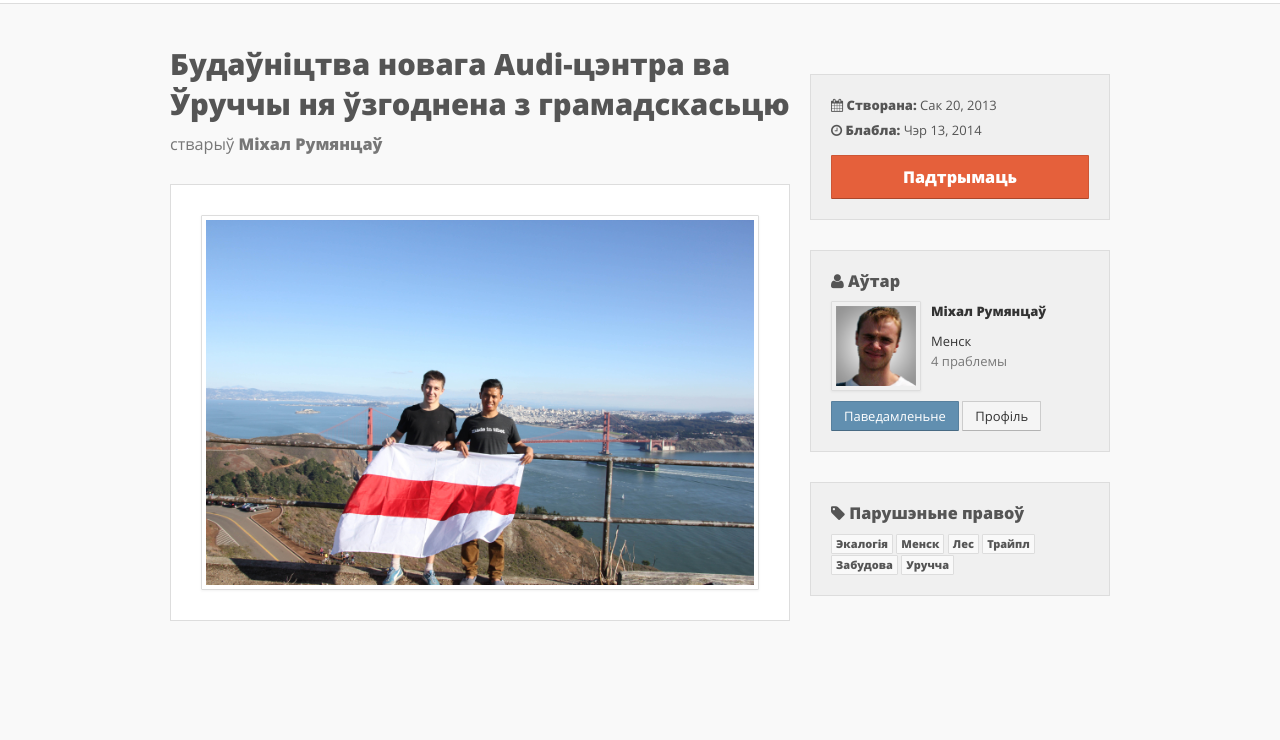
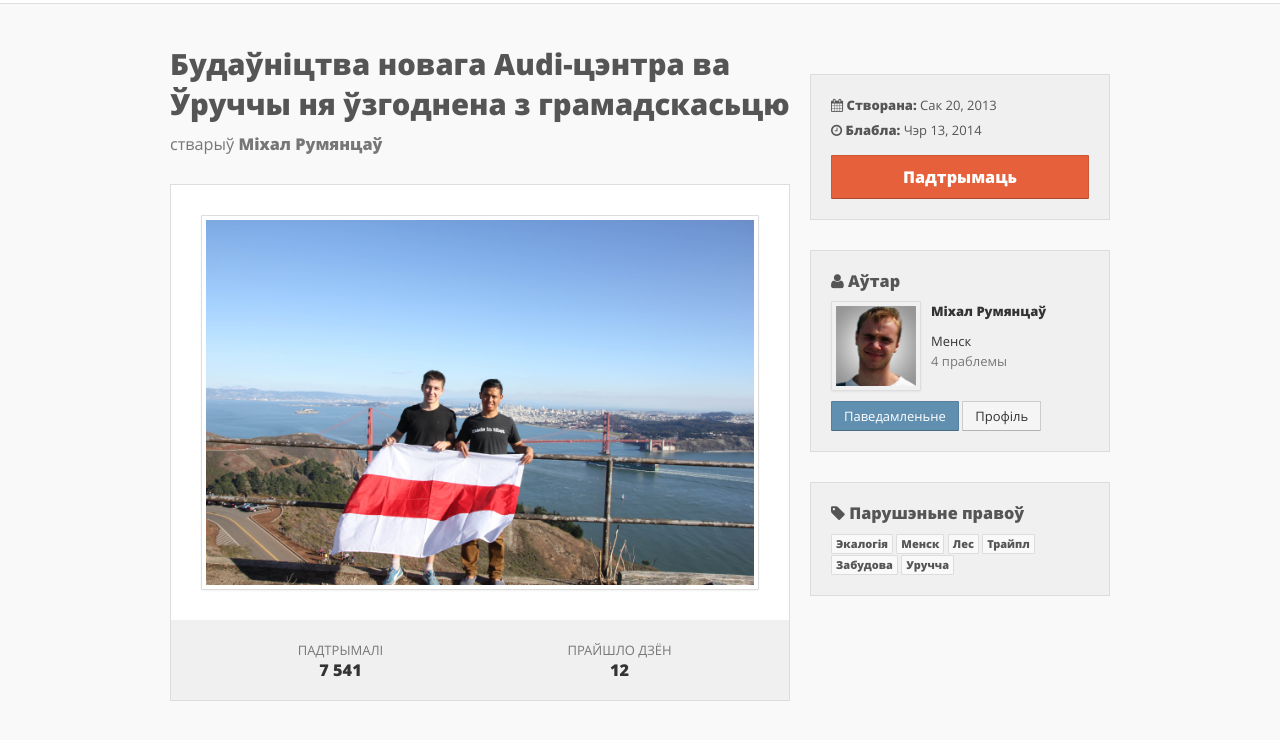
Before and after one commit to okendoken/miniature-robot, a plain HTML site: page index.html in a window 1280 px wide. Shown: the part 78-818 px from the top of the page. Drawn offline with Linux system fonts and the light colour scheme.

Commit message:
some changes?

```diff
--- a/index.html
+++ b/index.html
@@ -54,6 +54,16 @@
                     <div class="thumbnail">
                         <img src="img/san-francisco-44.jpg" alt="" class="image"/>
                     </div>
+                    <footer>
+                        <div class="info">
+                            <div class="key">Падтрымалі</div>
+                            <div class="value">7 541</div>
+                        </div>
+                        <div class="info">
+                            <div class="key">Прайшло дзён</div>
+                            <div class="value">12</div>
+                        </div>
+                    </footer>
                 </div>
             </div>
             <div class="span4">
--- a/sass/_base.scss
+++ b/sass/_base.scss
@@ -148,6 +148,29 @@
   .image{
     display: block;
   }
+
+  footer{
+    margin: 30px -30px -30px;
+    padding: 20px 30px;
+    background: #F0F0F0;
+    @include clearfix;
+
+    .info{
+      float: left;
+      width: 50%;
+      text-align: center;
+    }
+
+    .key{
+      text-transform: uppercase;
+      color: $textColorLight;
+    }
+
+    .value{
+      font-size: $fontSizeLarge;
+      font-weight: bold;
+    }
+  }
 }
 
 .problem-additional, .problem-category, .problem-author{
--- a/sass/_general.scss
+++ b/sass/_general.scss
@@ -4,7 +4,7 @@ html, body{
 
 body{
   background: #f9f9f9;
-  padding-bottom: 100px;
+  padding-bottom: 400px;
 }
 
 ul, ol {
```
Also changed, not shown: css/application.css.
